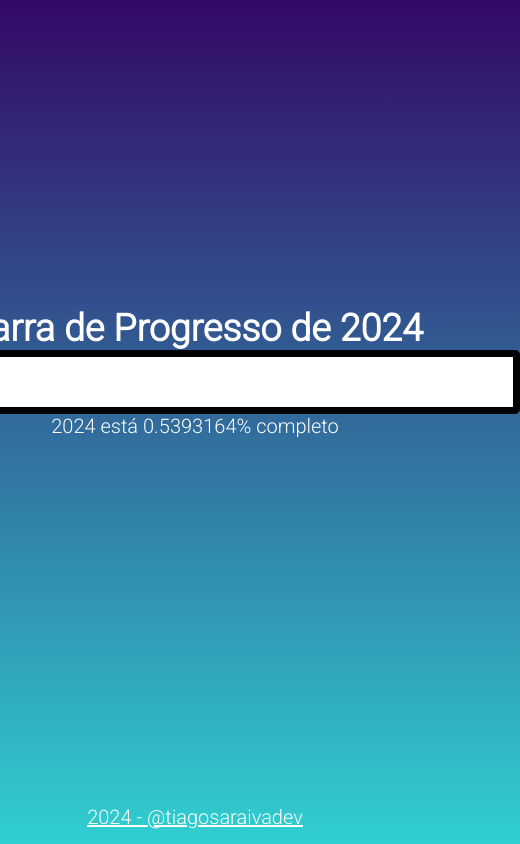
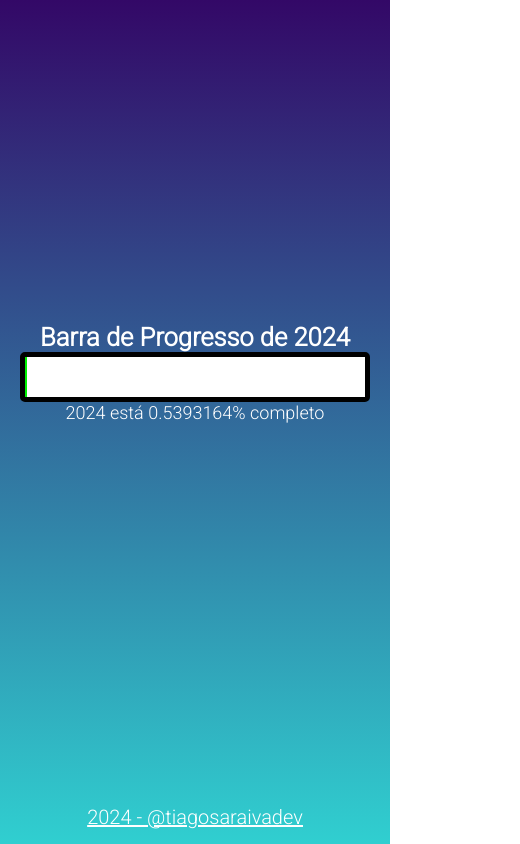
Before and after one commit to tiagosaraivadev/yearprogressbar, a plain HTML site: page index.html in a window 390 px wide. Shown: the whole page, 520 px wide, since content can reach past the window. Drawn offline with Linux system fonts and the light colour scheme.

Commit message:
Adding media querie

```diff
--- a/index.html
+++ b/index.html
@@ -17,12 +17,12 @@
             <div id="myBar">
                 <div id="myProgress"></div>
             </div>
-            <div id="porcentage"></div>
+            <div id="percentage"></div>
         </div>
     </main>
     <footer>
         <p>2024 - <a href="https://github.com/tiagosaraivadev" target="_blank" rel="noopener noreferrer">@tiagosaraivadev</a></p>
     </footer>
-    <script src="index.js"></script>
+<script src="index.js"></script>
 </body>
 </html>
--- a/index.js
+++ b/index.js
@@ -1,4 +1,4 @@
-var porcentageElement = document.getElementById('porcentage');
+var percentageElement = document.getElementById('percentage');
 var progressElement = document.getElementById('myProgress');
 
 function updateTime() {
@@ -6,16 +6,16 @@ function updateTime() {
    const startDate = new Date(currentDate.getFullYear(), 0, 1);
    var diffInMs = currentDate - startDate;
    const totalMsInYear = 31622400000;
-   const porcentage = (diffInMs / totalMsInYear) * 100;
+   const percentage = (diffInMs / totalMsInYear) * 100;
 
-   if (porcentage < 100 ) {
-    porcentageElement.innerText = currentDate.getFullYear() + " está " + porcentage.toFixed(7) + '%' + " completo";
-    progressElement.style.width = porcentage.toFixed(7) + '%';
+   if (percentage < 100 ) {
+    percentageElement.innerText = currentDate.getFullYear() + " está " + percentage.toFixed(7) + '%' + " completo";
+    progressElement.style.width = percentage.toFixed(7) + '%';
    }
    else {
-      porcentageElement.innerText = (currentDate.getFullYear() -1) + " está 100% completo!!";
-      clearInterval(intervalIdPorcentage);
+      percentageElement.innerText = (currentDate.getFullYear() -1) + " está 100% completo!!";
+      clearInterval(intervalIdpercentage);
    }
 }
 
-var intervalIdPorcentage = setInterval(updateTime, 300);
+var intervalIdpercentage = setInterval(updateTime, 300);
--- a/style.css
+++ b/style.css
@@ -62,8 +62,36 @@ footer {
     background-color: rgb(0, 240, 0);
 }
 
-#porcentage {
+#percentage {
     color: white;
     font-family: 'Roboto', sans-serif;
     font-size: 20px;
 }
+
+@media only screen and (max-width: 600px) {
+    body {
+        padding: 10px;
+    }
+
+    #container {
+        width: 350px;
+        max-width: none;
+    }
+
+    #myBar {
+        border-width: 5px;
+        width: 100%;
+    }
+
+    #myProgress {
+        height: 40px;
+    }
+
+    #percentage {
+        font-size: 18px;
+    }
+
+    #title {
+        font-size: 17px;
+    }
+}
```
